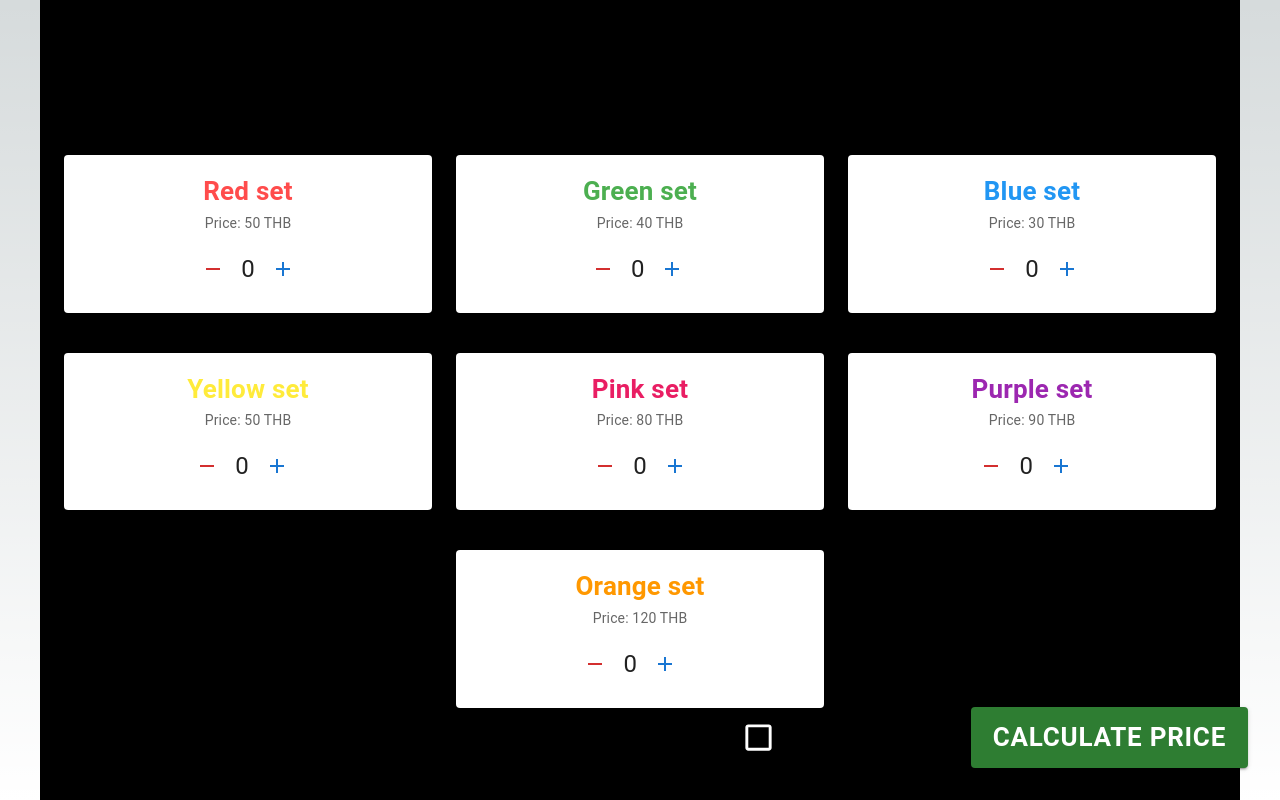
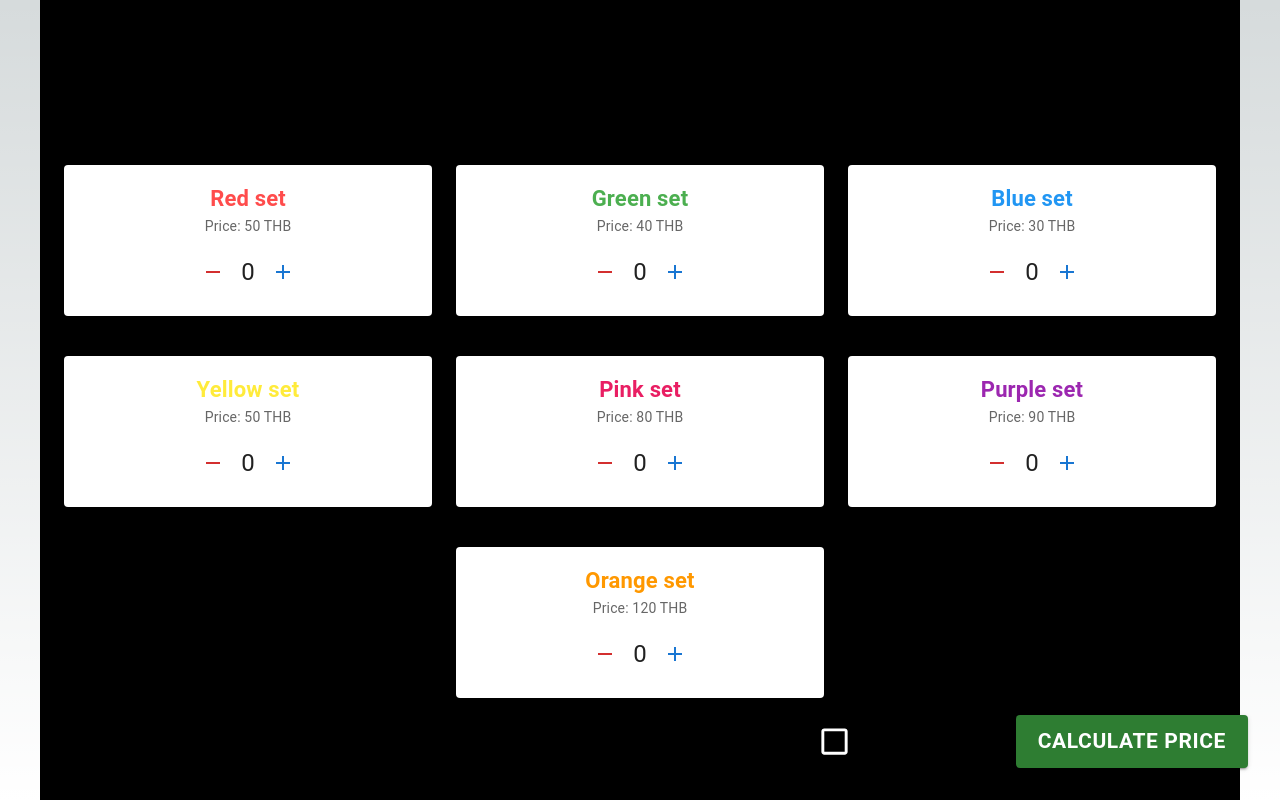
Before and after one commit to sudaploy29/ooca-test, a Next.js app: page / in a window 1280 px wide. Built offline with nearby package versions, Linux system fonts and the light colour scheme.

Commit message:
change font size

```diff
--- a/src/app/page.tsx
+++ b/src/app/page.tsx
@@ -79,7 +79,7 @@ const Home = () => {
               <CardContent>
                 <Grid container direction="column" alignContent={'center'} spacing={2}>
                   <Grid item>
-                    <Typography variant="h6" style={{ color: item.color,fontWeight:'bold',fontSize:'26px' }}>
+                    <Typography variant="h6" style={{ color: item.color,fontWeight:'bold',fontSize:'22px' }}>
                       {item.name}
                     </Typography>
                     <Typography variant="body2" color="textSecondary">
@@ -135,13 +135,13 @@ const Home = () => {
               />
             </Grid>
             <Grid item>
-              <Typography style={{  fontWeight:'bold',fontSize:'26px' }} variant="body1" component="span">
+              <Typography style={{  fontWeight:'bold',fontSize:'21px' }} variant="body1" component="span">
                 Member Card
               </Typography>
             </Grid>
           </Grid>
         </FormControl>
-        <Button style={{fontWeight:'bold',fontSize:'26px' }} size='large' variant="contained" color="success" onClick={handleSubmit}>
+        <Button style={{fontWeight:'bold',fontSize:'21px' }} size='large' variant="contained" color="success" onClick={handleSubmit}>
           Calculate Price
         </Button>
       </Box>
```
